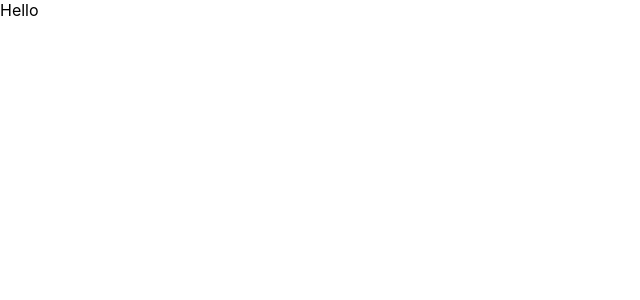
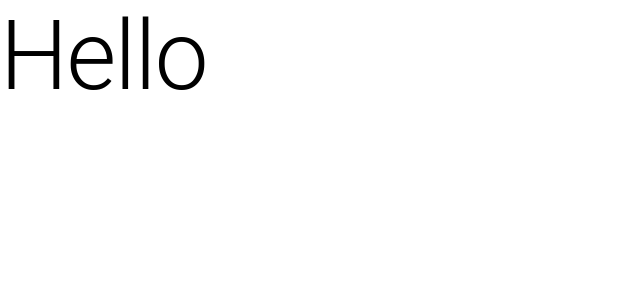
Before and after one commit to DianaCaraian/CreativeHubbers, a Next.js app in the folder creative-hubbers/: page / in a window 1280 px wide. Shown: the top 300 px of the page, without its empty margins (0-640 px from the left). Built offline with nearby package versions, Linux system fonts and the light colour scheme.

Commit message:
page structures and theme setup

```diff
--- /dev/null
+++ b/creative-hubbers/Components/Footer.js
@@ -0,0 +1,5 @@
+const Footer = () => {
+  return <></>;
+};
+
+export default Footer;
--- /dev/null
+++ b/creative-hubbers/Components/Layout.js
@@ -0,0 +1,14 @@
+import Navbar from './Navbar';
+import Footer from './Footer';
+
+const Layout = (props) => {
+  return (
+    <>
+      <Navbar />
+      {props.children}
+      <Footer />
+    </>
+  );
+};
+
+export default Layout;
--- /dev/null
+++ b/creative-hubbers/Components/Navbar.js
@@ -0,0 +1,5 @@
+const Navbar = () => {
+  return <></>;
+};
+
+export default Navbar;
--- a/creative-hubbers/package.json
+++ b/creative-hubbers/package.json
@@ -9,6 +9,8 @@
     "lint": "next lint"
   },
   "dependencies": {
+    "@fontsource/lexend": "^4.5.0",
+    "@material-ui/core": "^4.12.3",
     "next": "11.1.0",
     "react": "17.0.2",
     "react-dom": "17.0.2"
--- a/creative-hubbers/pages/_app.js
+++ b/creative-hubbers/pages/_app.js
@@ -1,7 +1,18 @@
-import '../styles/globals.css'
+import '../styles/globals.css';
+import '@fontsource/lexend';
+
+import { ThemeProvider } from '@material-ui/styles';
+import theme from '../utils/theme';
+import Layout from '../Components/Layout';
 
 function MyApp({ Component, pageProps }) {
-  return <Component {...pageProps} />
+  return (
+    <ThemeProvider theme={theme}>
+      <Layout>
+        <Component {...pageProps} />
+      </Layout>
+    </ThemeProvider>
+  );
 }
 
-export default MyApp
+export default MyApp;
--- a/creative-hubbers/pages/index.js
+++ b/creative-hubbers/pages/index.js
@@ -1,7 +1,12 @@
-import Head from "next/head";
-import Image from "next/image";
-import styles from "../styles/Home.module.css";
+import Head from 'next/head';
+import Image from 'next/image';
+import styles from '../styles/Home.module.css';
+import Typography from '@material-ui/core/Typography';
 
 export default function Home() {
-  return <div>Hello</div>;
+  return (
+    <>
+      <Typography variant="h1">Hello</Typography>
+    </>
+  );
 }
--- a/creative-hubbers/styles/globals.css
+++ b/creative-hubbers/styles/globals.css
@@ -2,8 +2,7 @@ html,
 body {
   padding: 0;
   margin: 0;
-  font-family: -apple-system, BlinkMacSystemFont, Segoe UI, Roboto, Oxygen,
-    Ubuntu, Cantarell, Fira Sans, Droid Sans, Helvetica Neue, sans-serif;
+  font-family: 'Lexend';
 }
 
 a {
--- /dev/null
+++ b/creative-hubbers/utils/theme.js
@@ -0,0 +1,4 @@
+import { createTheme } from '@material-ui/core';
+
+const theme = createTheme({});
+export default theme;
```
Also changed, not shown: creative-hubbers/pages/users/[userName]/[repoName].js (added), creative-hubbers/pages/users/[userName]/index.js (added), creative-hubbers/pages/users/index.js (added), 1 other file (tests, documents, lock files or other folders).
